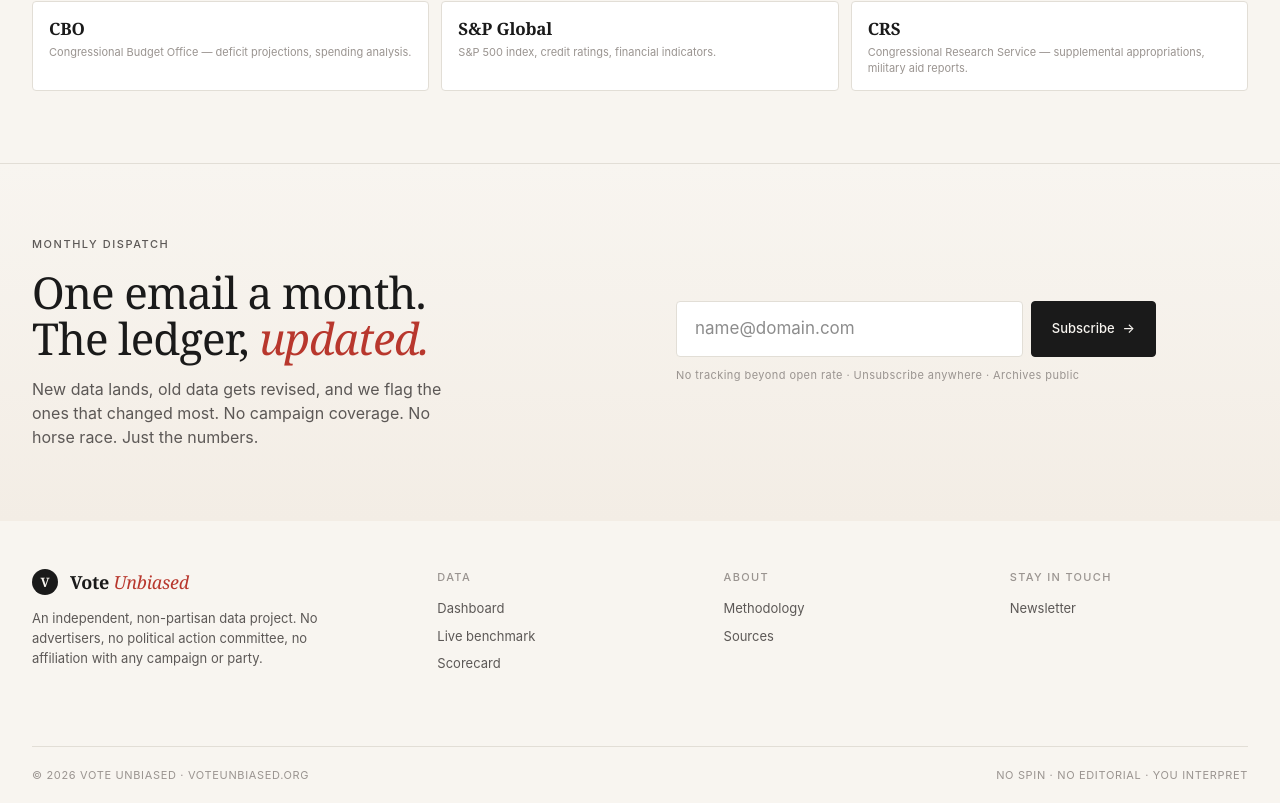
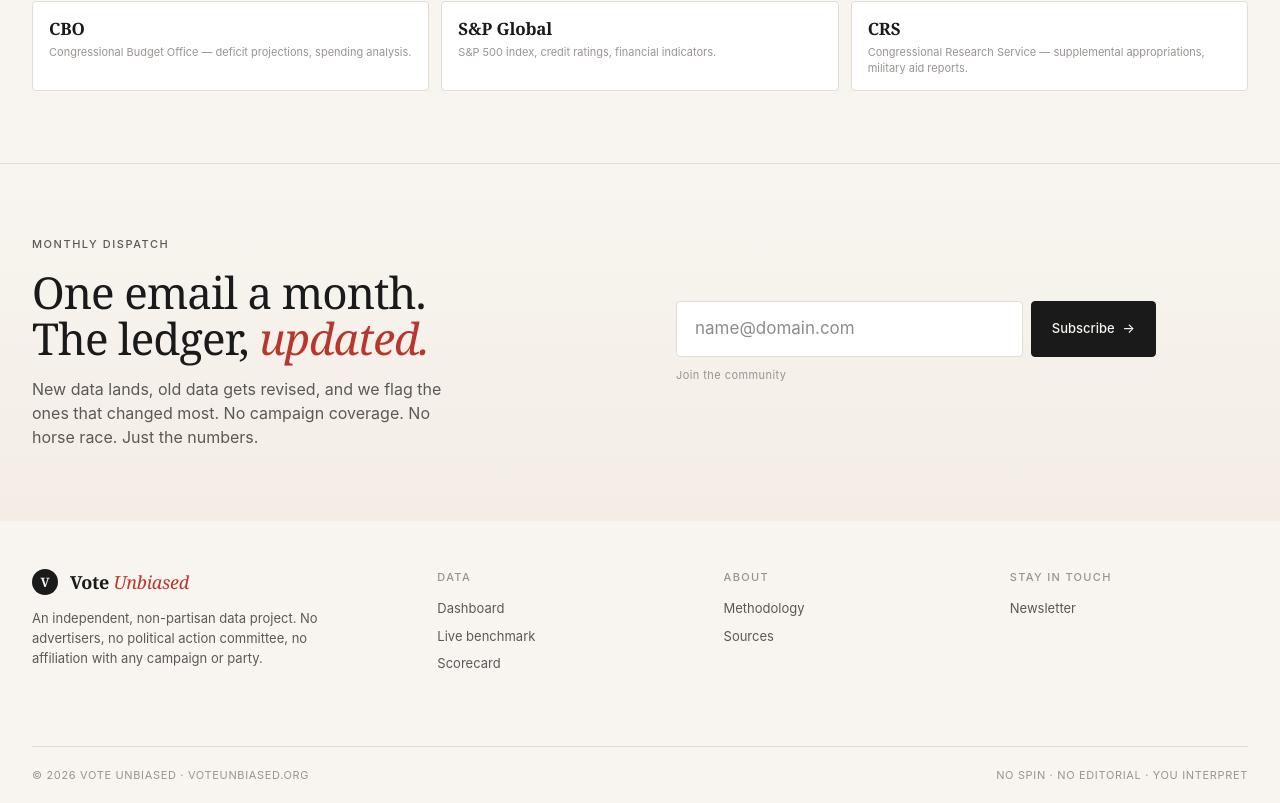
Before and after one commit to iblari/open-ledger, a Next.js app: page / in a window 1280 px wide. Shown: the part 4612-5415 px from the top of the page. Built offline with nearby package versions, Linux system fonts and the light colour scheme.

Commit message:
Change newsletter subtext to 'Join the community'
Co-Authored-By: Claude Opus 4.6 <noreply@anthropic.com>

```diff
--- a/app/page.tsx
+++ b/app/page.tsx
@@ -855,7 +855,7 @@ function CTASection({ mob, med }: { mob: boolean; med: boolean }) {
               </div>
               {status === "error" && <div style={{ fontSize: 13, color: C.declineStrong }}>{msg}</div>}
               <div style={{ fontSize: 11, color: C.mute, letterSpacing: "0.04em" }}>
-                No tracking beyond open rate · Unsubscribe anywhere · Archives public
+                Join the community
               </div>
             </>
           )}
```
